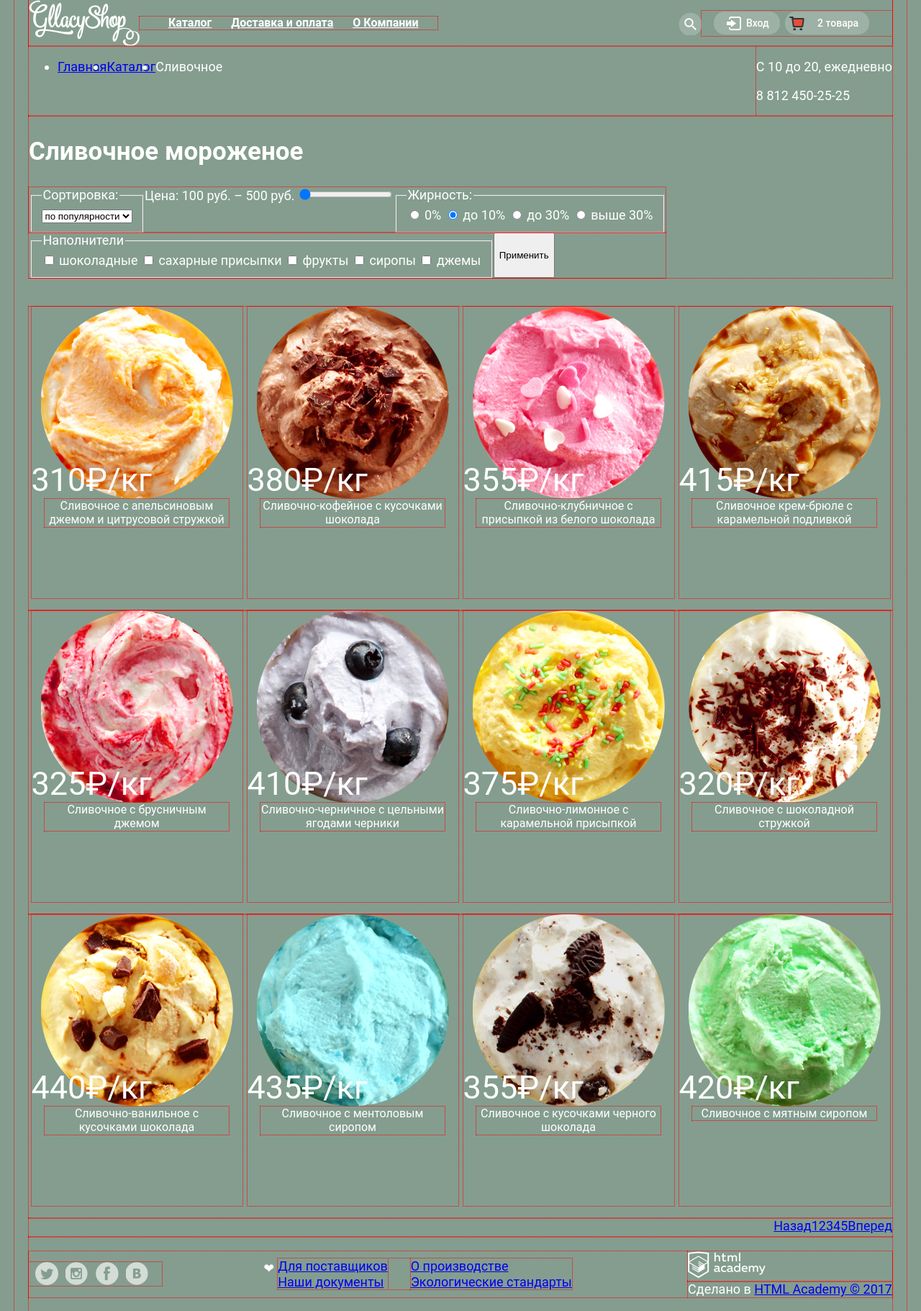
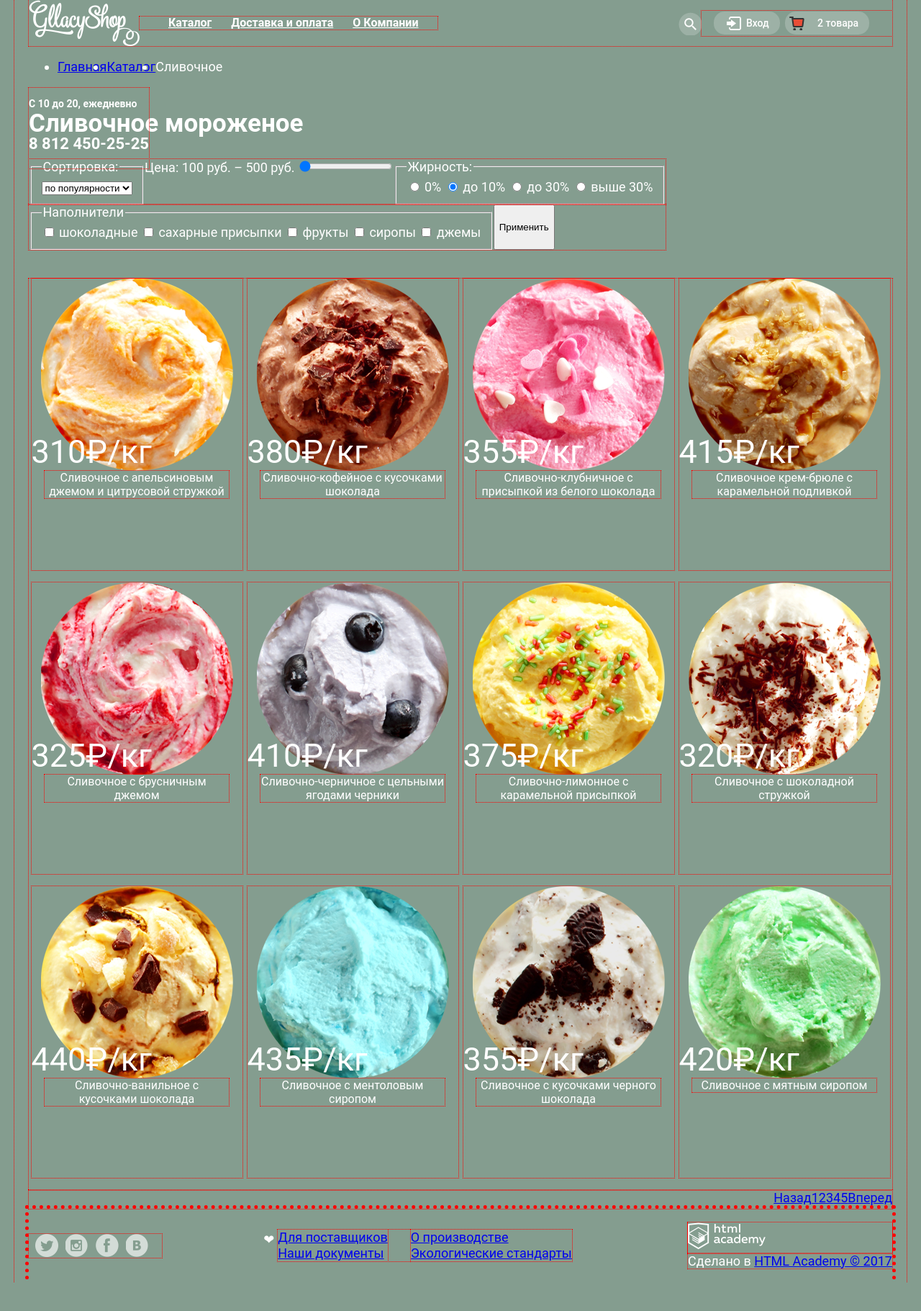
Before and after one commit to kudashof/210333-gllacy, a plain HTML site: page catalog.html in a window 1280 px wide. Shown: the whole page at 72% size. After the commit the page ends 1782 px from the top, so only its background shows below. Drawn offline with Linux system fonts and the light colour scheme.

Commit message:
сетки.исправил

```diff
--- a/catalog.html
+++ b/catalog.html
@@ -9,7 +9,7 @@
 </head>
 
 <body>
-  <div class="site-wrapper-catalog">
+
   <div class="content-wrapper">
     <header class="main-header">
       <div class="header-container">
@@ -70,7 +70,9 @@
           </div>
         </div>
       </div>
-        <div class="line2">
+
+    </header>
+    <main>
       <nav class="breadcrumbs">
         <ul class="breadcrumbs-wrapper">
           <li><a href="index.html">Главная</a></li>
@@ -80,18 +82,16 @@
       </nav>
       <!--время работы-->
       <div class="work-time">
-            <div class="wrapper-work-time">
-              <p class="time work1">С 10 до 20, ежедневно</p>
-              <p class="time work2">8 812 450-25-25</p>
+
+          <p>С 10 до 20, ежедневно</p>
+          <p>8 812 450-25-25</p>
+
       </div>
-          </div>
-        </div>
-      </header>
       <!--  Сортировка-->
       <section class="main-filter">
         <h1>Сливочное мороженое</h1>
         <form action="#" method="post">
-          <div class="filter-row1">
+          <div class="filter-row-top">
             <fieldset class="filter-sort">
               <legend>Сортировка:</legend>
               <select name="sort" id="sort">
@@ -115,7 +115,7 @@
               <label for="fat-more-30">выше 30%</label>
             </fieldset>
           </div>
-          <div class="filter-row2">
+          <div class="filter-row-bottom">
             <fieldset>
               <legend>Наполнители</legend>
               <input type="checkbox" name="shocolad" id="shocolad">
@@ -135,7 +135,6 @@
       </section>
       <!--  основная часть-->
       <article class="wrapper-ice-item">
-        <div class="col-ice-item">
         <section class="ice-item">
           <img src="../img/item1.png" alt="img-icecream" width="267" height="267">
           <span class="ice-item-price">310&#8381;/кг</span>
@@ -152,7 +151,6 @@
             <a class="red-btn" href="#">Быстрый просмотр</a>
           </div>
         </section>
-
         <section class="ice-item">
           <img src="../img/item3.png" alt="img-icecream" width="267" height="267">
           <span class="ice-item-price">355&#8381;/кг</span>
@@ -161,7 +159,6 @@
             <a class="red-btn" href="#">Быстрый просмотр</a>
           </div>
         </section>
-
         <section class="ice-item">
           <img src="../img/item4.png" alt="img-icecream" width="267" height="267">
           <span class="ice-item-price">415&#8381;/кг</span>
@@ -170,9 +167,6 @@
             <a class="red-btn" href="#">Быстрый просмотр</a>
           </div>
         </section>
-        </div>
-        <div class="col-ice-item">
-
         <section class="ice-item">
           <img src="../img/item5.png" alt="img-icecream" width="267" height="267">
           <span class="ice-item-price">325&#8381;/кг</span>
@@ -181,7 +175,6 @@
             <a class="red-btn" href="#">Быстрый просмотр</a>
           </div>
         </section>
-
         <section class="ice-item">
           <img src="../img/item6.png" alt="img-icecream" width="267" height="267">
           <span class="ice-item-price">410&#8381;/кг</span>
@@ -190,7 +183,6 @@
             <a class="red-btn" href="#">Быстрый просмотр</a>
           </div>
         </section>
-
         <section class="ice-item">
           <img src="../img/item7.png" alt="img-icecream" width="267" height="267">
           <span class="ice-item-price">375&#8381;/кг</span>
@@ -199,7 +191,6 @@
             <a class="red-btn" href="#">Быстрый просмотр</a>
           </div>
         </section>
-
         <section class="ice-item">
           <img src="../img/item8.png" alt="img-icecream" width="267" height="267">
           <span class="ice-item-price">320&#8381;/кг</span>
@@ -208,9 +199,6 @@
             <a class="red-btn" href="#">Быстрый просмотр</a>
           </div>
         </section>
-        </div>
-        <div class="col-ice-item">
-
         <section class="ice-item">
           <img src="../img/item9.png" alt="img-icecream" width="267" height="267">
           <span class="ice-item-price">440&#8381;/кг</span>
@@ -219,7 +207,6 @@
             <a class="red-btn" href="#">Быстрый просмотр</a>
           </div>
         </section>
-
         <section class="ice-item">
           <img src="../img/item10.png" alt="img-icecream" width="267" height="267">
           <span class="ice-item-price">435&#8381;/кг</span>
@@ -228,7 +215,6 @@
             <a class="red-btn" href="#">Быстрый просмотр</a>
           </div>
         </section>
-
         <section class="ice-item">
           <img src="../img/item11.png" alt="img-icecream" width="267" height="267">
           <span class="ice-item-price">355&#8381;/кг</span>
@@ -237,7 +223,6 @@
             <a class="red-btn" href="#">Быстрый просмотр</a>
           </div>
         </section>
-
         <section class="ice-item">
           <img src="../img/item12.png" alt="img-icecream" width="267" height="267">
           <span class="ice-item-price">420&#8381;/кг</span>
@@ -246,8 +231,6 @@
             <a class="red-btn" href="#">Быстрый просмотр</a>
           </div>
         </section>
-
-        </div>
       </article>
       <!--  Пагинатор-->
       <div class="paginator">
@@ -261,9 +244,12 @@
         <a class="next" href="#next">Вперед</a>
 
       </div>
+
+    </main>
+
     <!--  футер-->
     <footer class="main-footer">
-        <div class="footer-container">
+
 
         <section class="footer-social">
           <a class="social-btn social-btn-tw" href="#" alt="Твиттер"></a>
@@ -287,11 +273,11 @@
           <a href="https://htmlacademy.ru"><img src="../img/htmlAcademy-footer.png" width="108px" height="38px" alt="logo-htmlacademy"></a>
           <p>Сделано в <a href="https://htmlacademy.ru">HTML Academy © 2017</a></p>
         </section>
-        </div>
+
     </footer>
 
   </div>
-  </div>
+
 
 </body>
 
--- a/css/style.css
+++ b/css/style.css
@@ -140,17 +140,17 @@ h2 {
   cursor: pointer;
 }
 
-#btn-1:checked ~ .site-wrapper {
+#btn-1:checked ~ .slider {
   background-color: #849d8f;
   background-image: url("../img/icecream-1.png");
 }
 
-#btn-2:checked ~ .site-wrapper {
+#btn-2:checked ~ .slider {
   background-color: #8996a6;
   background-image: url("../img/icecream-2.png");
 }
 
-#btn-3:checked ~ .site-wrapper {
+#btn-3:checked ~ .slider {
   background-color: #9d8b84;
   background-image: url("../img/icecream-3.png");
 }
@@ -166,7 +166,6 @@ h2 {
 #btn-3:checked ~ .site-wrapper #slide3 {
   display: block;
 }
-
 
 /*слайдер*/
 
@@ -224,15 +223,30 @@ h2 {
 }
 
 .work-time {
+  padding: 0;
+  margin: 0;
   outline: 1px dotted red;
   display: flex;
-  justify-content: flex-end;
+  flex-direction: column;
+  position: absolute;
+}
+.work-time p {
+  /* Style for "С 10 до 20" */
+font-size: 14px;
+font-weight: 700;
+line-height: 16px;
+}
+.work-time p:nth-child(2) {
+/* Style for "8 812 450-" */
+font-size: 22px;
+font-weight: 700;
+line-height: 24px;
 }
 
 .content-profitable {
   outline: 1px dotted red;
   display: flex;
-  justify-content: center;
+  justify-content: space-between;
   margin-top: 41px;
 }
 
@@ -256,13 +270,10 @@ h2 {
 .wrapper-ice-item {
   outline: 1px dotted red;
   margin-top: 40px;
+  display: flex;
+  flex-wrap: wrap;
 }
 
-.col-ice-item {
-  outline: 1px dotted red;
-  display: flex;
-  justify-content: center;
-}
 
 .ice-item {
   outline: 1px dotted red;
@@ -425,19 +436,13 @@ h2 {
 }
 
 .main-footer {
-  outline: 1px dotted red;
+  outline: 5px dotted red;
   display: flex;
-  justify-content: center;
+/*  justify-content: center;*/
+  justify-content: space-between;
   align-items: center;
   min-height: 103px;
-}
-
-.footer-container {
-  outline: 1px dotted red;
-  display: flex;
-  justify-content: space-between;
-  align-items: center;
-  flex-basis: 1200px;
+  width: 100%
 }
 
 .footer-social {
@@ -660,17 +665,7 @@ h2 {
   background-position: 0 -52px;
 }
 
-/*
-.basket:hover .user-block-btn::before {
-  background-position: 0 -52px;
-}
-*/
 
-.line2 {
-  outline: inherit;
-  display: flex;
-  justify-content: space-between;
-}
 
 .breadcrumbs {}
 
@@ -678,7 +673,7 @@ h2 {
   display: flex;
 }
 
-.filter-row1 {
+.filter-row-top {
   outline: 1px dotted red;
   display: flex;
   justify-content: flex-start;
@@ -698,7 +693,7 @@ h2 {
   line-height: 41px;
 }
 
-.filter-row2 {
+.filter-row-bottom {
   outline: 1px dotted red;
   display: flex;
   justify-content: flex-start;
```
Also changed, not shown: index.html (+12 -11 lines). Lines whose indentation alone changed are shown as unchanged.
